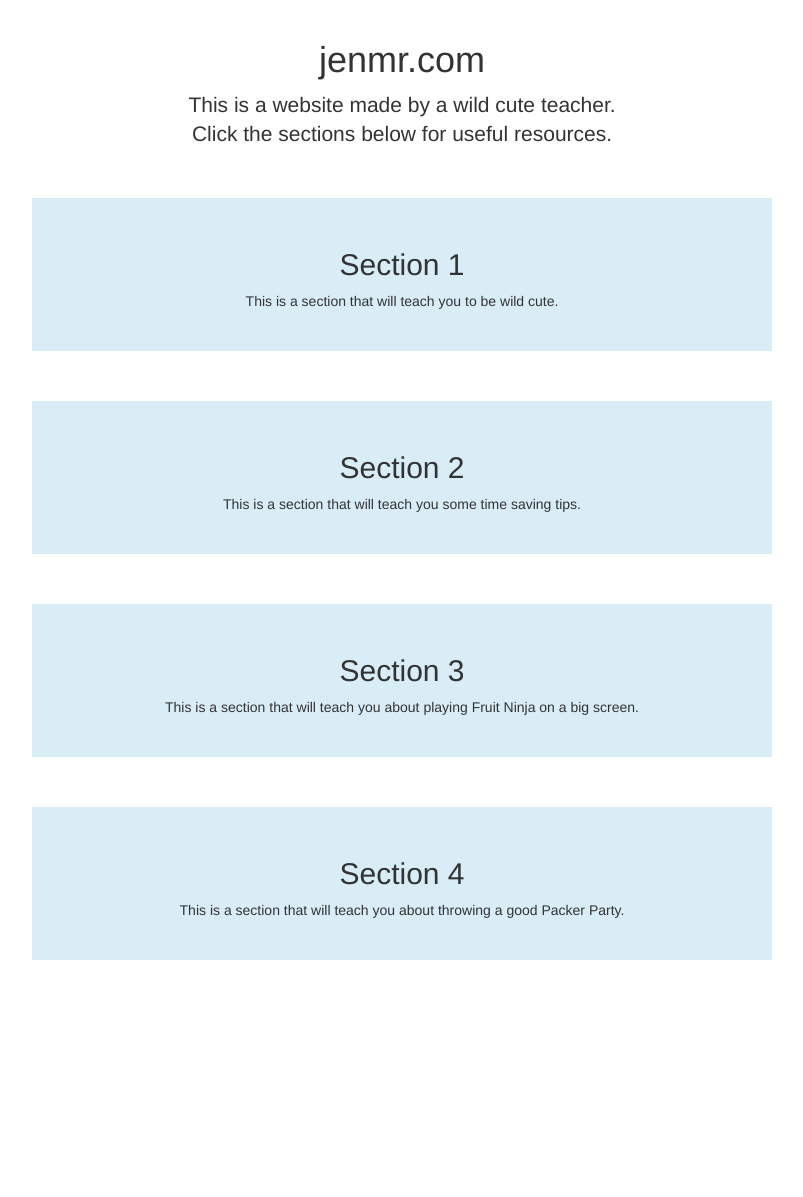
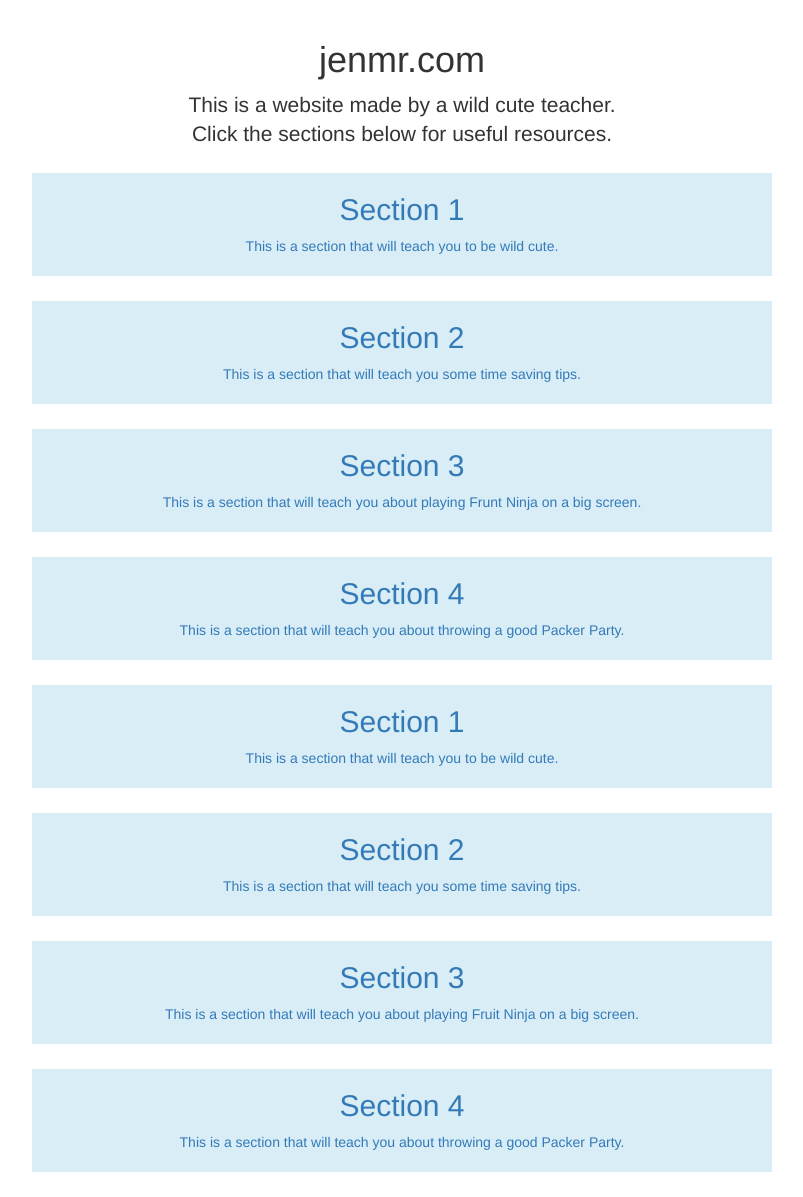
Before and after one commit to brianrainey/jenmr.com, a Jekyll site: the page built from index.html, in a window 1280 px wide. Shown: the whole page, without its empty margins (238-1041 px from the left). Built offline with Jekyll 4.4.1, drawn with Linux system fonts in a browser that asks for light colours; nearby versions of some CDN libraries; before the commit the page ends 1010 px from its top, so only the background shows below that.

Commit message:
Making things more dynamic

```diff
--- /dev/null
+++ b/_data/links.yml
@@ -0,0 +1,15 @@
+- title:        Section 1
+  description:  This is a section that will teach you to be wild cute.
+  href:         /section1
+
+- title:        Section 2
+  description:  This is a section that will teach you some time saving tips.
+  href:         /section2
+
+- title:        Section 3
+  description:  This is a section that will teach you about playing Frunt Ninja on a big screen.
+  href:         /section3
+
+- title:        Section 4
+  description:  This is a section that will teach you about throwing a good Packer Party.
+  href:         /section4
--- /dev/null
+++ b/_includes/link.html
@@ -0,0 +1,6 @@
+<div class="bg-info">
+  <a href="{{ include.url}}">
+    <h2>{{ include.title }}</h2>
+    <p>{{ include.description }}</p>
+  </a>
+</div>
--- a/index.html
+++ b/index.html
@@ -2,19 +2,36 @@
 layout: default
 ---
 
+{% for link in site.data.links %}
 <div class="bg-info">
+  <a href="{{ link.href }}">
+    <h2>{{ link.title }}</h2>
+    <p>{{ link.description }}</p>
+  </a>
+</div>
+{% endfor %}
+
+<div class="bg-info">
+  <a href="#">
     <h2>Section 1</h2>
     <p>This is a section that will teach you to be wild cute.</p>
+  </a>
 </div>
 <div class="bg-info">
+  <a href="">
     <h2>Section 2</h2>
     <p>This is a section that will teach you some time saving tips.</p>
+  </a>
 </div>
 <div class="bg-info">
+  <a href="#">
     <h2>Section 3</h2>
     <p>This is a section that will teach you about playing Fruit Ninja on a big screen.</p>
+  </a>
 </div>
 <div class="bg-info">
+  <a href="#">
     <h2>Section 4</h2>
     <p>This is a section that will teach you about throwing a good Packer Party.</p>
+  </a>
 </div>
--- a/style.css
+++ b/style.css
@@ -4,7 +4,20 @@
 }
 
 .site-content div {
-  margin: 50px 200px;
-  padding: 30px;
+  margin: 25px 200px;
   text-align: center;
 }
+
+.bg-info a {
+  display:block;
+  width: 100%;
+  height: 100%;
+}
+
+.bg-info h2 {
+  padding-top: 20px;
+}
+
+.bg-info p {
+  padding-bottom: 20px;
+}
```
Lines whose indentation alone changed are shown as unchanged.
